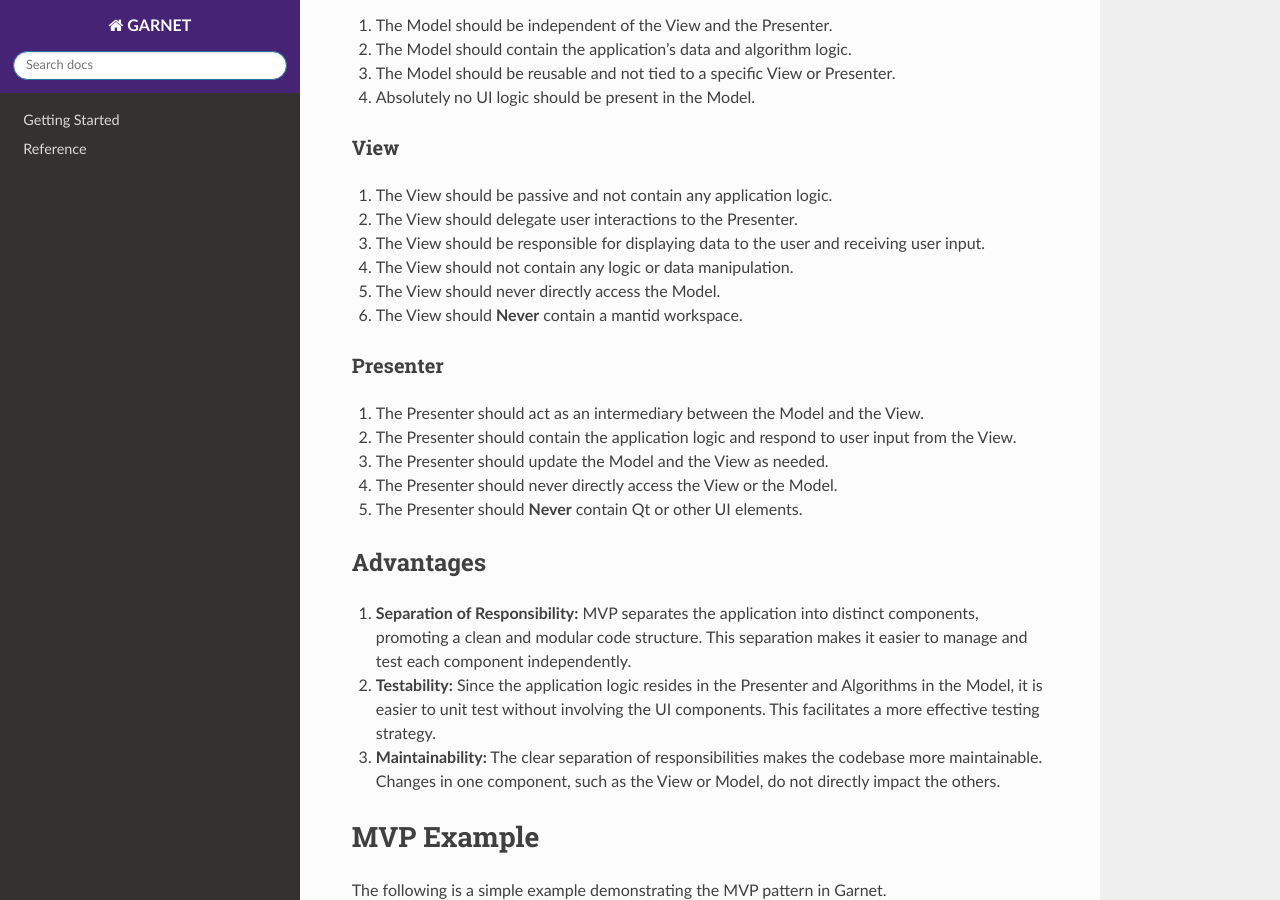
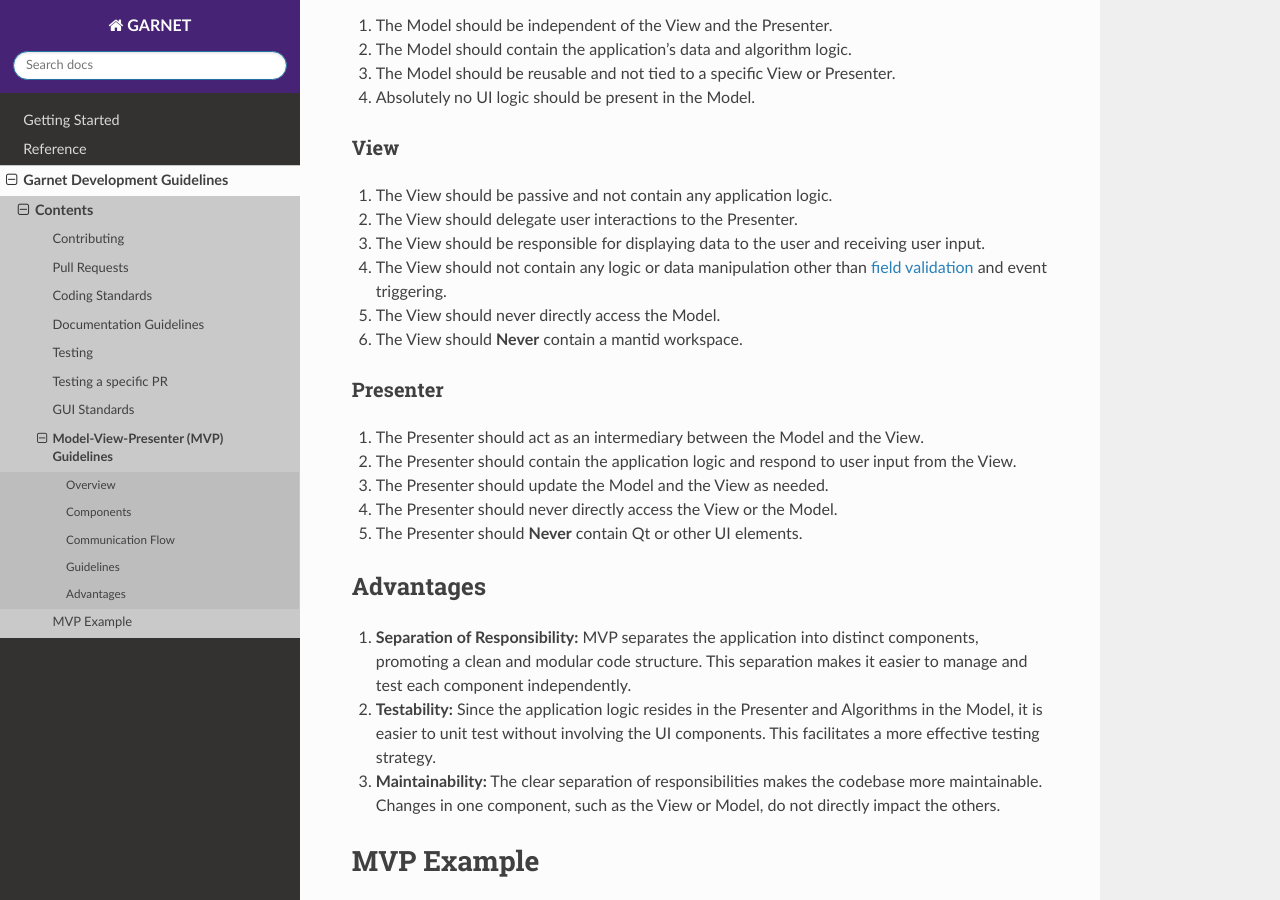
Before and after one commit to neutrons/garnet, a Sphinx documentation site: the page built from docs/source/developer/mvp_guidelines.rst, in a window 1280 px wide and 900 px high, scrolled down 1114 px. Built offline with Sphinx 7.4.7 and the Read the Docs theme 2.0.0, drawn with Linux system fonts in a browser that asks for light colours; pages that are not in the unit, such as notebooks, are missing from menus; the version number could not be read and is left out; some of the changed text lies outside the part shown.

Commit message:
update mvp doc

```diff
--- a/docs/source/developer/gui_standards.rst
+++ b/docs/source/developer/gui_standards.rst
@@ -100,6 +100,8 @@ fields and clear labels.
 Field Validation
 ################
 
+.. _field_validation:
+
 Implementing field validation with a red border for invalid entries is a visual cue
 that enhances user feedback in interfaces. This approach communicates validation errors
 immediately, aiding users in identifying and correcting input issues efficiently. The red
--- a/docs/source/developer/mvp_guidelines.rst
+++ b/docs/source/developer/mvp_guidelines.rst
@@ -78,7 +78,7 @@ View
 1. The View should be passive and not contain any application logic.
 2. The View should delegate user interactions to the Presenter.
 3. The View should be responsible for displaying data to the user and receiving user input.
-4. The View should not contain any logic or data manipulation.
+4. The View should not contain any logic or data manipulation other than :ref:`field validation <field_validation>` and event triggering.
 5. The View should never directly access the Model.
 6. The View should **Never** contain a mantid workspace.
 
--- a/docs/source/index.rst
+++ b/docs/source/index.rst
@@ -46,4 +46,4 @@ Contents
 
    getting_started
    reference
-   Developer/index
+   developer/index
```
Also changed, not shown: docs/source/developer/index.rst (+4 -4 lines).
